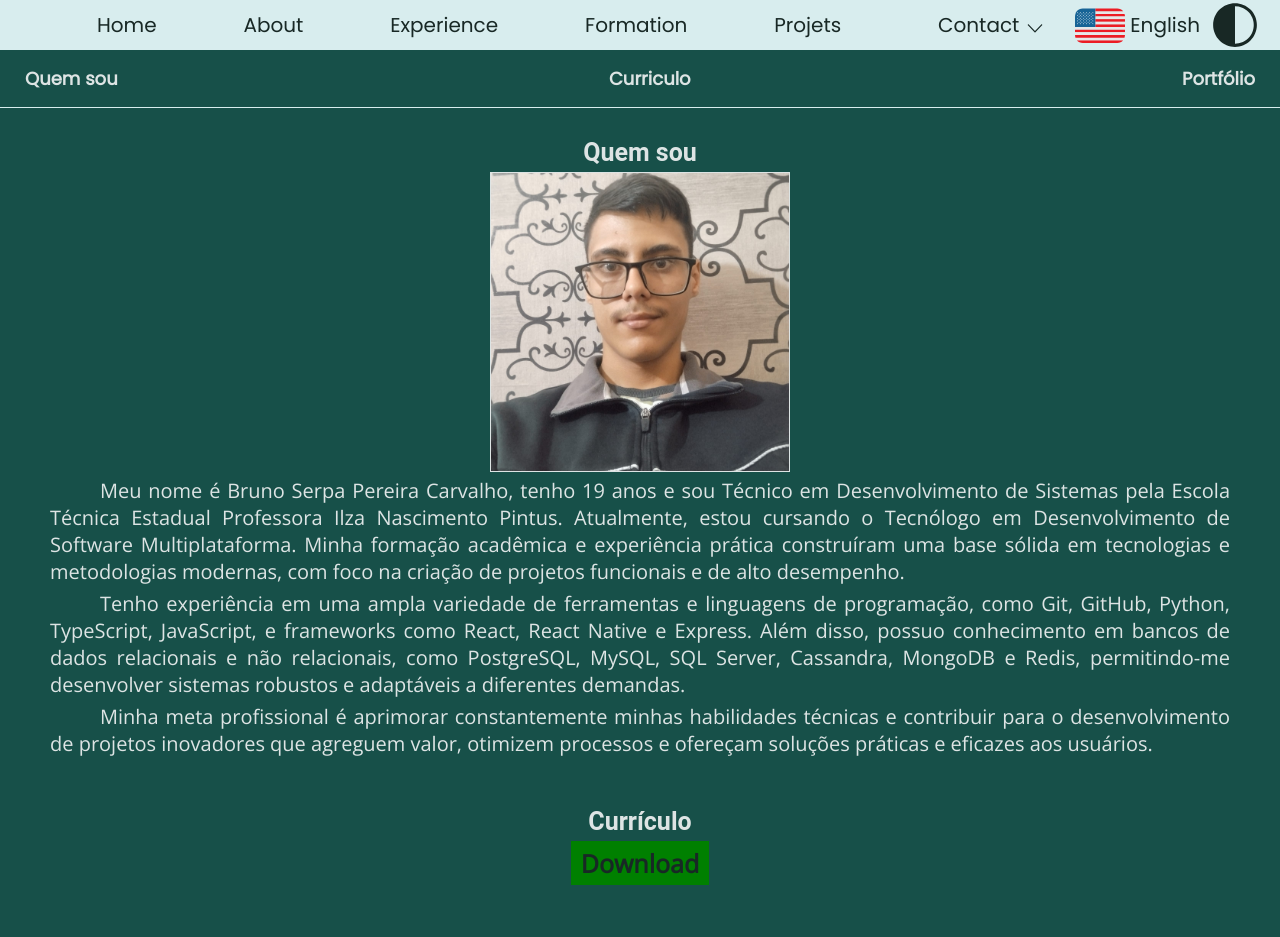
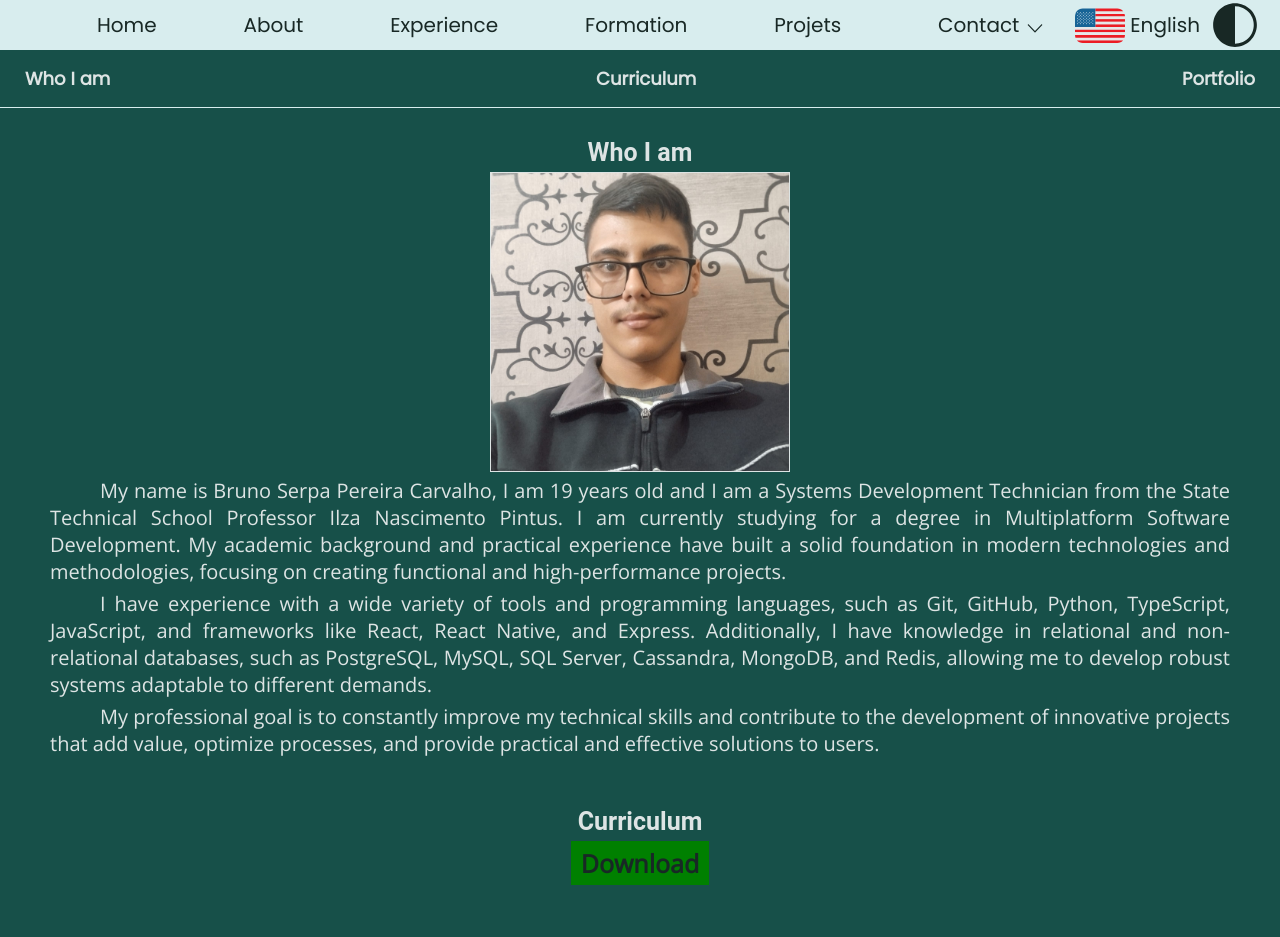
Before and after one commit to BrunoSerpa/portfolio-code, a React (Create React App) app: page / in a window 1280 px wide. Shown: the top 937 px of the page. Built offline with nearby package versions, Linux system fonts and the light colour scheme.

Commit message:
Implement language support in Home component with localized text and dynamic rendering

```diff
--- a/src/pages/Home/index.tsx
+++ b/src/pages/Home/index.tsx
@@ -1,39 +1,47 @@
+import { useEffect, useState } from 'react';
 import { Me } from '../../assets';
 import { DivContend, DivHeader, DivPage, LinkHeader, NavHeader, Paragraph, Title } from '../../styles';
 import Props from '../../types';
 import { Download, ProfileImg } from './style';
+import { textEn, textPt, TextsHome } from './text';
 
-export default function Home(home: Readonly<Props>) {
+export default function Home({ data }: Readonly<Props>) {
+    const [texts, setTexts] = useState<TextsHome>(textPt);
+
+    useEffect(() => {
+        if (data.language === "PT") setTexts(textPt)
+        else setTexts(textEn)
+    }, [data.language]);
+
     return (
         <DivPage>
-            <DivHeader theme={home.data.theme}>
-                <NavHeader theme={home.data.theme}>
-                    <LinkHeader href='#QuemSou' theme={home.data.theme}>Quem sou</LinkHeader>
-                    <LinkHeader href='#Curriculo' theme={home.data.theme}>Curriculo</LinkHeader>
-                    <LinkHeader href='#Portfolio' theme={home.data.theme}>Portfólio</LinkHeader>
+            <DivHeader theme={data.theme}>
+                <NavHeader theme={data.theme}>
+                    <LinkHeader href='#Who' theme={data.theme}>{texts.Titles.Who}</LinkHeader>
+                    <LinkHeader href='#Curriculum' theme={data.theme}>{texts.Titles.Curriculum}</LinkHeader>
+                    <LinkHeader href='#Portfolio' theme={data.theme}>{texts.Titles.Portfolio}</LinkHeader>
                 </NavHeader>
             </DivHeader>
-            <DivContend id="QuemSou">
-                <Title theme={home.data.theme}>Quem sou</Title>
-                <ProfileImg src={Me} alt="Me" theme={home.data.theme} />
-                <Paragraph theme={home.data.theme}>
-                    Meu nome é Bruno Serpa Pereira Carvalho, tenho 19 anos e sou Técnico em Desenvolvimento de Sistemas pela Escola Técnica Estadual Professora Ilza Nascimento Pintus. Atualmente, estou cursando o Tecnólogo em Desenvolvimento de Software Multiplataforma. Minha formação acadêmica e experiência prática construíram uma base sólida em tecnologias e metodologias modernas, com foco na criação de projetos funcionais e de alto desempenho.
-                </Paragraph>
-                <Paragraph theme={home.data.theme}>
-                    Tenho experiência em uma ampla variedade de ferramentas e linguagens de programação, como Git, GitHub, Python, TypeScript, JavaScript, e frameworks como React, React Native e Express. Além disso, possuo conhecimento em bancos de dados relacionais e não relacionais, como PostgreSQL, MySQL, SQL Server, Cassandra, MongoDB e Redis, permitindo-me desenvolver sistemas robustos e adaptáveis a diferentes demandas.
-                </Paragraph>
-                <Paragraph theme={home.data.theme}>
-                    Minha meta profissional é aprimorar constantemente minhas habilidades técnicas e contribuir para o desenvolvimento de projetos inovadores que agreguem valor, otimizem processos e ofereçam soluções práticas e eficazes aos usuários.
-                </Paragraph>
+
+            <DivContend id="Who">
+                <Title theme={data.theme}>{texts.Titles.Who}</Title>
+                <ProfileImg src={Me} alt="Me" theme={data.theme} />
+                {texts.Who.map((paragraph) =>
+                    <Paragraph theme={data.theme} key={paragraph}>
+                        {paragraph}
+                    </Paragraph>
+                )}
             </DivContend>
-            <DivContend id="Curriculo">
-                <Title theme={home.data.theme}>Currículo</Title>
-                <Download href="..\..\assets\Curriculum.docx" download theme={home.data.theme} >Download</Download>
+
+            <DivContend id="Curriculum">
+                <Title theme={data.theme}>{texts.Titles.Curriculum}</Title>
+                <Download href="../../assets/Curriculum.docx" download theme={data.theme}>Download</Download>
             </DivContend>
+
             <DivContend id="Portfolio">
-                <Title theme={home.data.theme}>Portfólio</Title>
-                <Paragraph theme={home.data.theme}>
-                    Este projeto foi desenvolvido utilizando React e TypeScript, com o código hospedado no Vercel e no GitHub. Durante o processo, o projeto foi inicialmente prototipado no Figma, garantindo um planejamento visual eficiente e alinhado com os objetivos. Apliquei boas práticas de programação e técnicas adquiridas ao longo da minha formação, assegurando a qualidade e a saúde do código por meio de análises realizadas com o SonarCloud.
+                <Title theme={data.theme}>{texts.Titles.Portfolio}</Title>
+                <Paragraph theme={data.theme}>
+                    {texts.Portfolio}
                 </Paragraph>
             </DivContend>
         </DivPage>
--- /dev/null
+++ b/src/pages/Home/text.ts
@@ -0,0 +1,37 @@
+export interface TextsHome {
+    Titles: {
+        Who: string;
+        Curriculum: string;
+        Portfolio: string;
+    };
+    Who: string[];
+    Portfolio: string;
+}
+
+export const textPt: TextsHome = {
+    Titles: {
+        Who: "Quem sou",
+        Curriculum: "Currículo",
+        Portfolio: "Portfólio"
+    },
+    Who: [
+        "Meu nome é Bruno Serpa Pereira Carvalho, tenho 19 anos e sou Técnico em Desenvolvimento de Sistemas pela Escola Técnica Estadual Professora Ilza Nascimento Pintus. Atualmente, estou cursando o Tecnólogo em Desenvolvimento de Software Multiplataforma. Minha formação acadêmica e experiência prática construíram uma base sólida em tecnologias e metodologias modernas, com foco na criação de projetos funcionais e de alto desempenho.",
+        "Tenho experiência em uma ampla variedade de ferramentas e linguagens de programação, como Git, GitHub, Python, TypeScript, JavaScript, e frameworks como React, React Native e Express. Além disso, possuo conhecimento em bancos de dados relacionais e não relacionais, como PostgreSQL, MySQL, SQL Server, Cassandra, MongoDB e Redis, permitindo-me desenvolver sistemas robustos e adaptáveis a diferentes demandas.",
+        "Minha meta profissional é aprimorar constantemente minhas habilidades técnicas e contribuir para o desenvolvimento de projetos inovadores que agreguem valor, otimizem processos e ofereçam soluções práticas e eficazes aos usuários."
+    ],
+    Portfolio: "Este projeto foi desenvolvido utilizando React e TypeScript, com o código hospedado no Vercel e no GitHub. Durante o processo, o projeto foi inicialmente prototipado no Figma, garantindo um planejamento visual eficiente e alinhado com os objetivos. Apliquei boas práticas de programação e técnicas adquiridas ao longo da minha formação, assegurando a qualidade e a saúde do código por meio de análises realizadas com o SonarCloud."
+};
+
+export const textEn: TextsHome = {
+    Titles: {
+        Who: "Who I am",
+        Curriculum: "Curriculum",
+        Portfolio: "Portfolio"
+    },
+    Who: [
+        "My name is Bruno Serpa Pereira Carvalho, I am 19 years old and I am a Systems Development Technician from the State Technical School Professor Ilza Nascimento Pintus. I am currently studying for a degree in Multiplatform Software Development. My academic background and practical experience have built a solid foundation in modern technologies and methodologies, focusing on creating functional and high-performance projects.",
+        "I have experience with a wide variety of tools and programming languages, such as Git, GitHub, Python, TypeScript, JavaScript, and frameworks like React, React Native, and Express. Additionally, I have knowledge in relational and non-relational databases, such as PostgreSQL, MySQL, SQL Server, Cassandra, MongoDB, and Redis, allowing me to develop robust systems adaptable to different demands.",
+        "My professional goal is to constantly improve my technical skills and contribute to the development of innovative projects that add value, optimize processes, and provide practical and effective solutions to users."
+    ],
+    Portfolio: "This project was developed using React and TypeScript, with the code hosted on Vercel and GitHub. During the process, the project was initially prototyped in Figma, ensuring efficient visual planning aligned with the objectives. I applied good programming practices and techniques acquired throughout my training, ensuring code quality and health through analyses performed with SonarCloud."
+};
```
